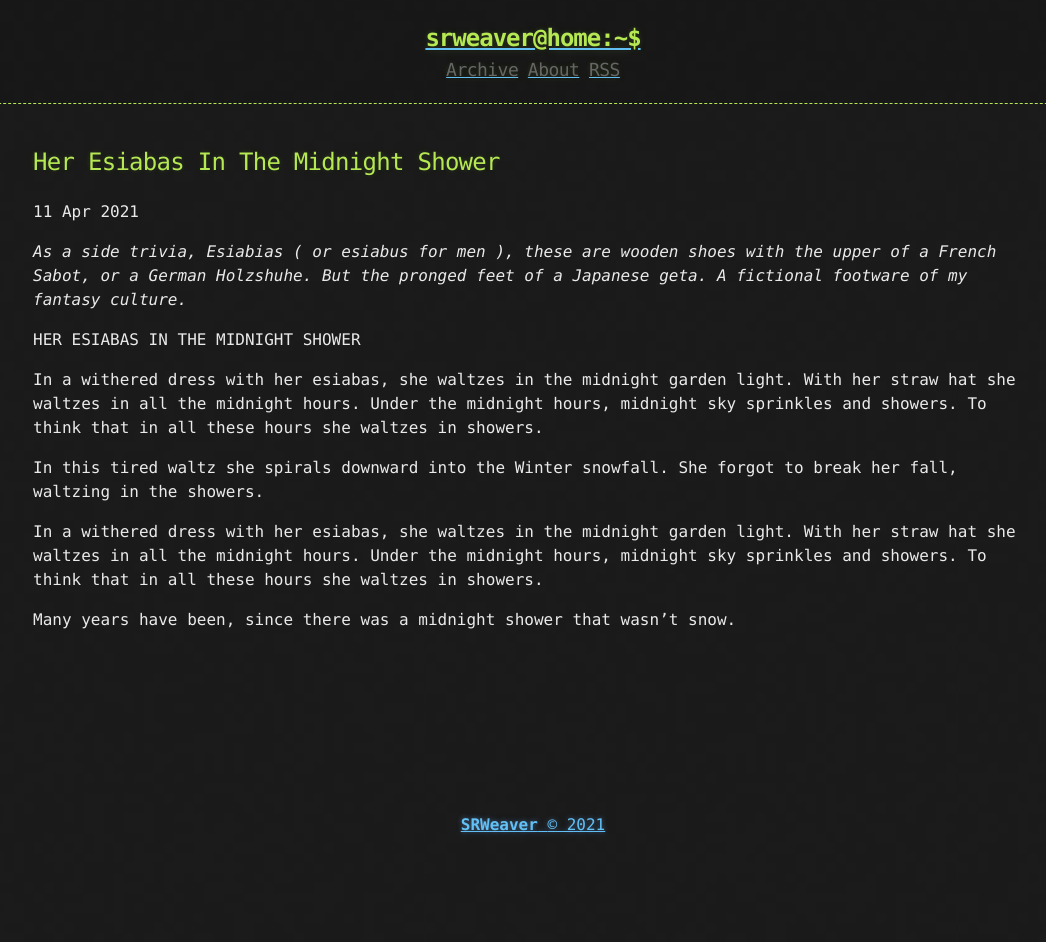
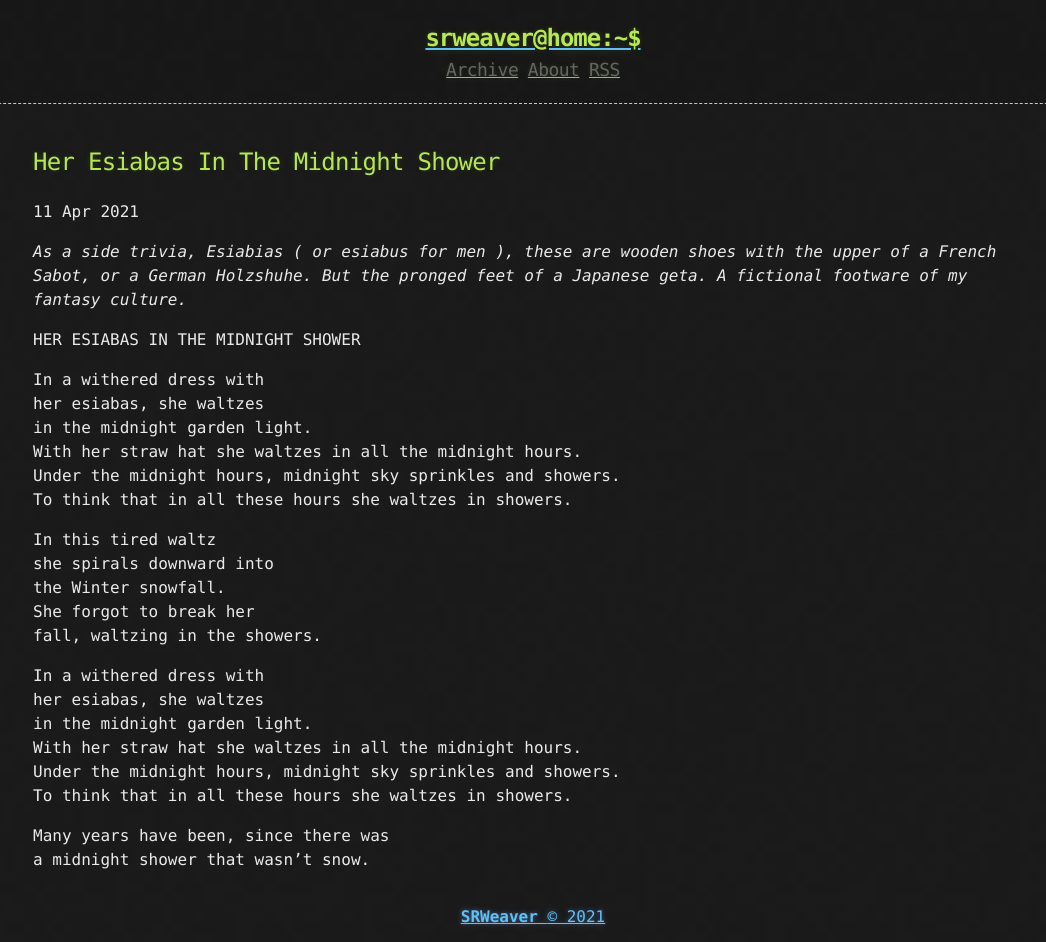
Before and after one commit to LWFlouisa/Weavercast, a Jekyll site: the page built from _posts/2021-04-11-heresiabasinthemidnightshower.md, in a window 1280 px wide. Shown: the whole page, without its empty margins (107-1153 px from the left). Built offline with Jekyll 4.4.1, drawn with Linux system fonts in a browser that asks for light colours; before the commit the page ends 900 px from its top, so only the background shows below that.

```diff
--- a/_posts/2021-04-11-heresiabasinthemidnightshower.md
+++ b/_posts/2021-04-11-heresiabasinthemidnightshower.md
@@ -6,25 +6,25 @@ published: true
 
 HER ESIABAS IN THE MIDNIGHT SHOWER
 
-In a withered dress with
-her esiabas, she waltzes
-in the midnight garden light.
-With her straw hat she waltzes in all the midnight hours.
-Under the midnight hours, midnight sky sprinkles and showers.
+In a withered dress with<br />
+her esiabas, she waltzes<br />
+in the midnight garden light.<br />
+With her straw hat she waltzes in all the midnight hours.<br />
+Under the midnight hours, midnight sky sprinkles and showers.<br />
 To think that in all these hours she waltzes in showers.
 
-In this tired waltz
-she spirals downward into
-the Winter snowfall.
-She forgot to break her
+In this tired waltz<br />
+she spirals downward into<br />
+the Winter snowfall.<br />
+She forgot to break her<br />
 fall, waltzing in the showers.
 
-In a withered dress with
-her esiabas, she waltzes
-in the midnight garden light.
-With her straw hat she waltzes in all the midnight hours.
-Under the midnight hours, midnight sky sprinkles and showers.
+In a withered dress with<br />
+her esiabas, she waltzes<br />
+in the midnight garden light.<br />
+With her straw hat she waltzes in all the midnight hours.<br />
+Under the midnight hours, midnight sky sprinkles and showers.<br />
 To think that in all these hours she waltzes in showers.
 
-Many years have been, since there was
+Many years have been, since there was<br />
 a midnight shower that wasn't snow.
```
